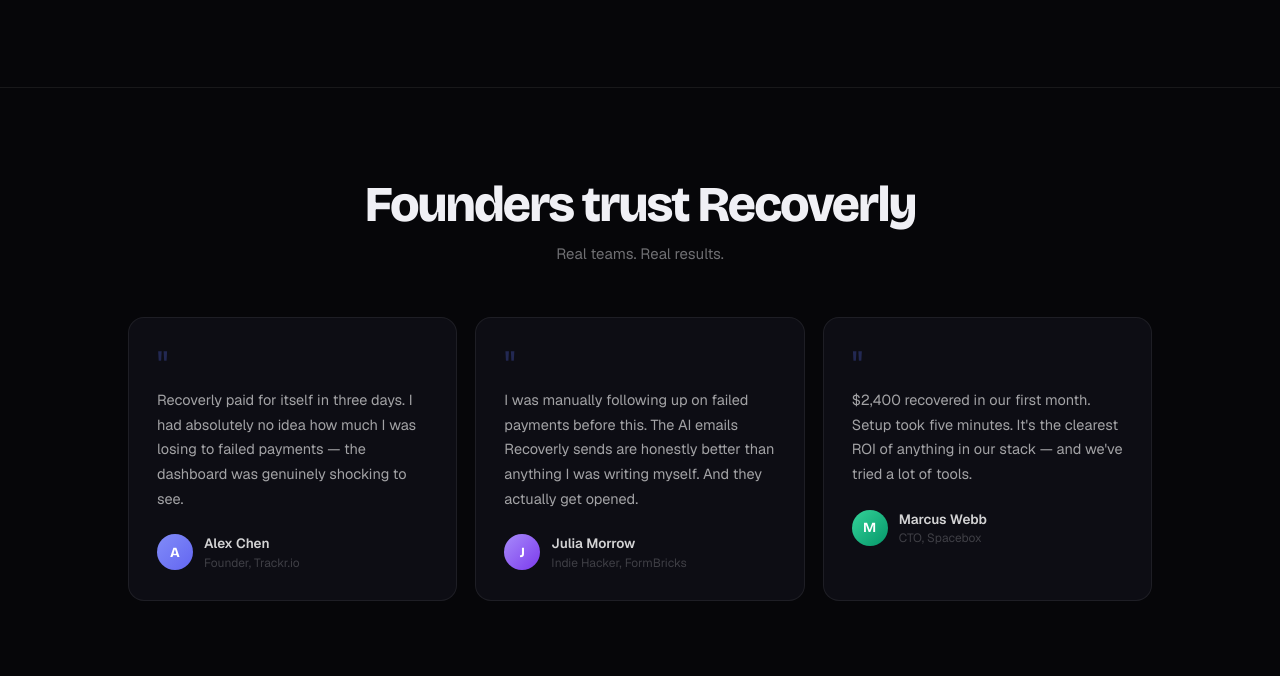
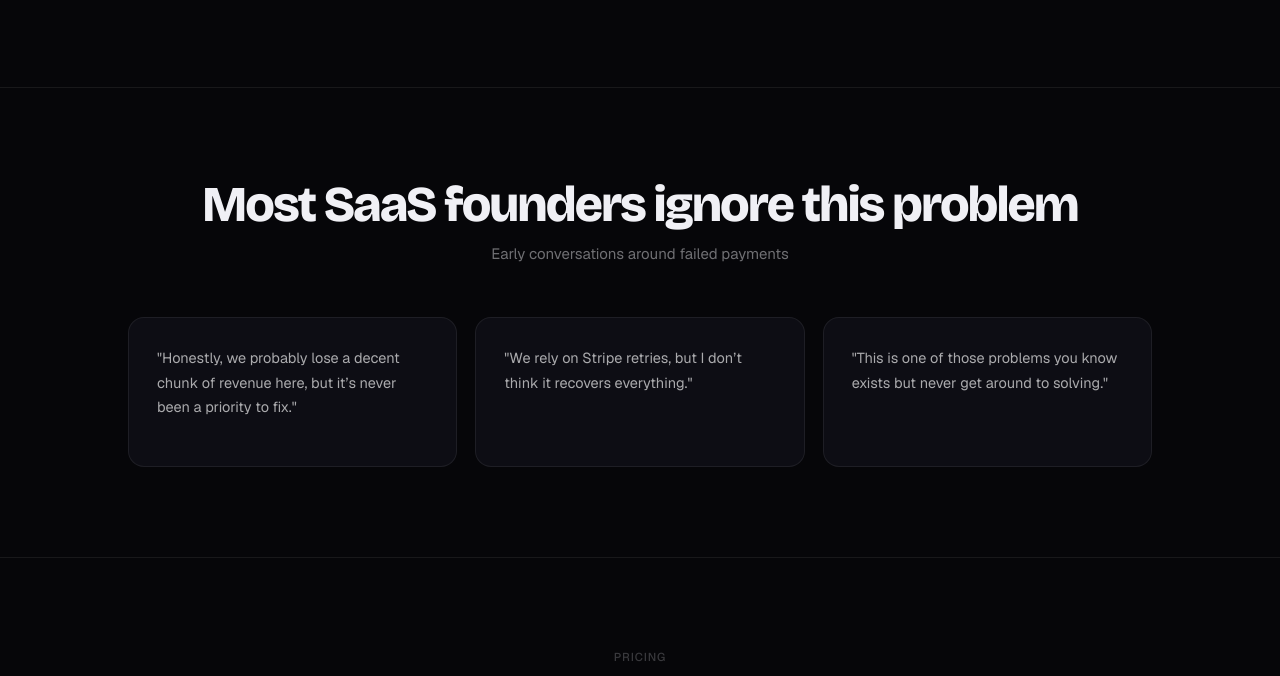
Before and after one commit to addy5786/recoverly-landing, a plain HTML site: page index.html in a window 1280 px wide. Shown: the part 4444-5120 px from the top of the page. Drawn offline with nearby package versions, Linux system fonts and the light colour scheme.

```diff
--- a/index.html
+++ b/index.html
@@ -641,38 +641,36 @@
 </section>
 
 
-<!-- TESTIMONIALS -->
-<section id="testimonials" class="sec sec-border">
+<!-- EARLY SIGNALS -->
+<section id="signals" class="sec sec-border">
   <div class="wrap">
     <div style="text-align:center;margin-bottom:52px" class="r">
-      <h2 class="sh2" style="margin-bottom:12px">Founders trust Recoverly</h2>
-      <p style="font-size:15px;color:var(--muted)">Real teams. Real results.</p>
+      <h2 class="sh2" style="margin-bottom:12px">Most SaaS founders ignore this problem</h2>
+      <p style="font-size:15px;color:var(--muted)">
+        Early conversations around failed payments
+      </p>
     </div>
+
     <div class="tgrid">
+
       <div class="card r d1" style="padding:28px">
-        <div style="font-size:40px;line-height:1;color:rgba(91,110,245,0.28);font-family:'Bricolage Grotesque',sans-serif;margin-bottom:2px">"</div>
-        <p style="font-size:14.5px;line-height:1.7;color:rgba(255,255,255,0.62);margin-bottom:22px">Recoverly paid for itself in three days. I had absolutely no idea how much I was losing to failed payments — the dashboard was genuinely shocking to see.</p>
-        <div style="display:flex;align-items:center;gap:11px">
-          <div style="width:36px;height:36px;border-radius:50%;background:linear-gradient(135deg,#818cf8,#6366f1);display:flex;align-items:center;justify-content:center;font-family:'Bricolage Grotesque',sans-serif;font-weight:700;font-size:14px;color:#fff">A</div>
-          <div><div style="font-size:13.5px;font-weight:600;color:rgba(255,255,255,0.82)">Alex Chen</div><div style="font-size:12px;color:var(--faint)">Founder, Trackr.io</div></div>
-        </div>
+        <p style="font-size:14.5px;line-height:1.7;color:rgba(255,255,255,0.65);margin-bottom:18px">
+          "Honestly, we probably lose a decent chunk of revenue here, but it’s never been a priority to fix."
+        </p>
       </div>
+
       <div class="card r d2" style="padding:28px">
-        <div style="font-size:40px;line-height:1;color:rgba(91,110,245,0.28);font-family:'Bricolage Grotesque',sans-serif;margin-bottom:2px">"</div>
-        <p style="font-size:14.5px;line-height:1.7;color:rgba(255,255,255,0.62);margin-bottom:22px">I was manually following up on failed payments before this. The AI emails Recoverly sends are honestly better than anything I was writing myself. And they actually get opened.</p>
-        <div style="display:flex;align-items:center;gap:11px">
-          <div style="width:36px;height:36px;border-radius:50%;background:linear-gradient(135deg,#a78bfa,#7c3aed);display:flex;align-items:center;justify-content:center;font-family:'Bricolage Grotesque',sans-serif;font-weight:700;font-size:14px;color:#fff">J</div>
-          <div><div style="font-size:13.5px;font-weight:600;color:rgba(255,255,255,0.82)">Julia Morrow</div><div style="font-size:12px;color:var(--faint)">Indie Hacker, FormBricks</div></div>
-        </div>
+        <p style="font-size:14.5px;line-height:1.7;color:rgba(255,255,255,0.65);margin-bottom:18px">
+          "We rely on Stripe retries, but I don’t think it recovers everything."
+        </p>
       </div>
+
       <div class="card r d3" style="padding:28px">
-        <div style="font-size:40px;line-height:1;color:rgba(91,110,245,0.28);font-family:'Bricolage Grotesque',sans-serif;margin-bottom:2px">"</div>
-        <p style="font-size:14.5px;line-height:1.7;color:rgba(255,255,255,0.62);margin-bottom:22px">$2,400 recovered in our first month. Setup took five minutes. It's the clearest ROI of anything in our stack — and we've tried a lot of tools.</p>
-        <div style="display:flex;align-items:center;gap:11px">
-          <div style="width:36px;height:36px;border-radius:50%;background:linear-gradient(135deg,#34d399,#059669);display:flex;align-items:center;justify-content:center;font-family:'Bricolage Grotesque',sans-serif;font-weight:700;font-size:14px;color:#fff">M</div>
-          <div><div style="font-size:13.5px;font-weight:600;color:rgba(255,255,255,0.82)">Marcus Webb</div><div style="font-size:12px;color:var(--faint)">CTO, Spacebox</div></div>
-        </div>
+        <p style="font-size:14.5px;line-height:1.7;color:rgba(255,255,255,0.65);margin-bottom:18px">
+          "This is one of those problems you know exists but never get around to solving."
+        </p>
       </div>
+
     </div>
   </div>
 </section>
@@ -691,7 +689,7 @@
       <div class="card" style="padding:36px">
         <div class="label" style="margin-bottom:18px">Starter</div>
         <div style="display:flex;align-items:flex-end;gap:6px;margin-bottom:7px">
-          <div class="price-n">$19</div>
+          <div class="price-n">$29</div>
           <div style="font-size:15px;color:var(--faint);padding-bottom:10px">/mo</div>
         </div>
         <p style="font-size:13.5px;color:var(--faint);margin-bottom:26px;line-height:1.5">For indie hackers and early-stage SaaS teams.</p>
@@ -710,7 +708,7 @@
         <div style="position:absolute;top:20px;right:20px"><span class="badge-accent">Most popular</span></div>
         <div class="label" style="margin-bottom:18px;color:var(--accent-hi)">Growth</div>
         <div style="display:flex;align-items:flex-end;gap:6px;margin-bottom:7px">
-          <div class="price-n">$49</div>
+          <div class="price-n">$99</div>
           <div style="font-size:15px;color:var(--faint);padding-bottom:10px">/mo</div>
         </div>
         <p style="font-size:13.5px;color:var(--faint);margin-bottom:26px;line-height:1.5">For growing SaaS teams with real MRR to protect.</p>
```
